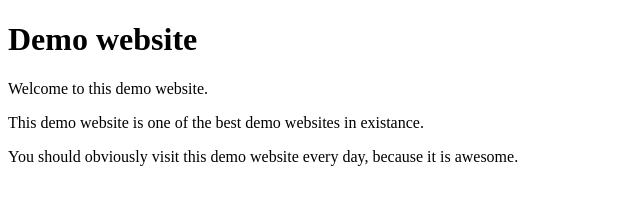
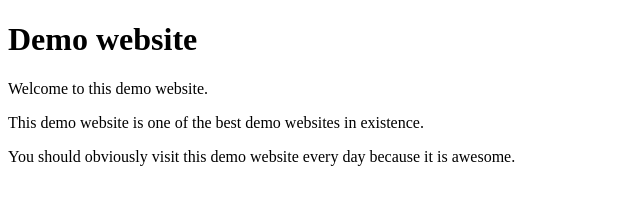
Before and after one commit to vicky7778/demo-website, a plain HTML site: page index.html in a window 1280 px wide. Shown: the full height of the page, 0-640 px from the left. Drawn offline with Linux system fonts and the light colour scheme.

Commit message:
Fix the spelling of "existence"

```diff
--- a/index.html
+++ b/index.html
@@ -6,8 +6,8 @@
 <body>
 <h1>Demo website</h1>
 <p>Welcome to this demo website.</p>
-<p>This demo website is one of the best demo websites in existance.</p>
-<p>You should obviously visit this demo website every day, because it is
+<p>This demo website is one of the best demo websites in existence.</p>
+<p>You should obviously visit this demo website every day because it is
 awesome.</p>
 </body>
 </html>
```
